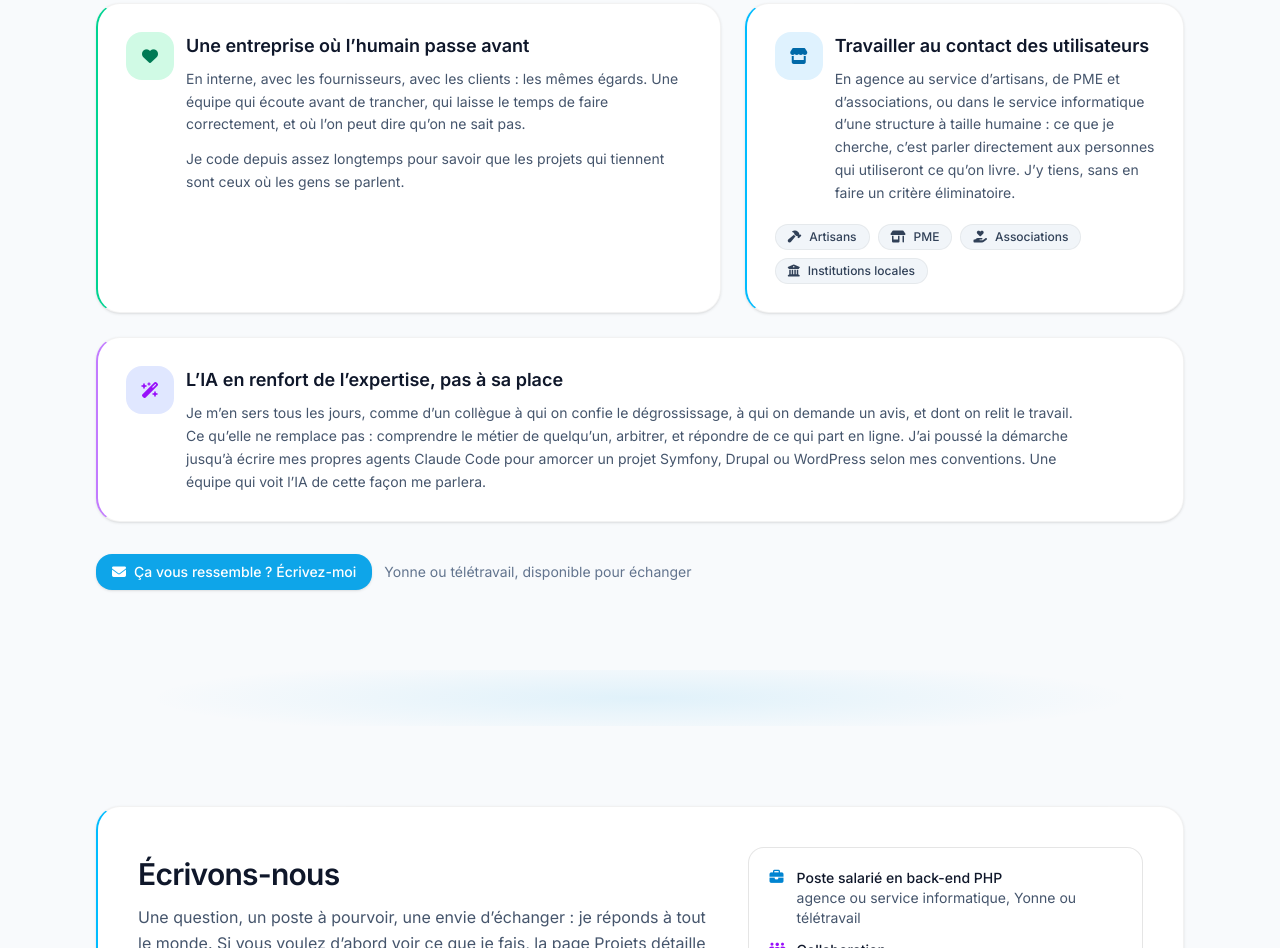
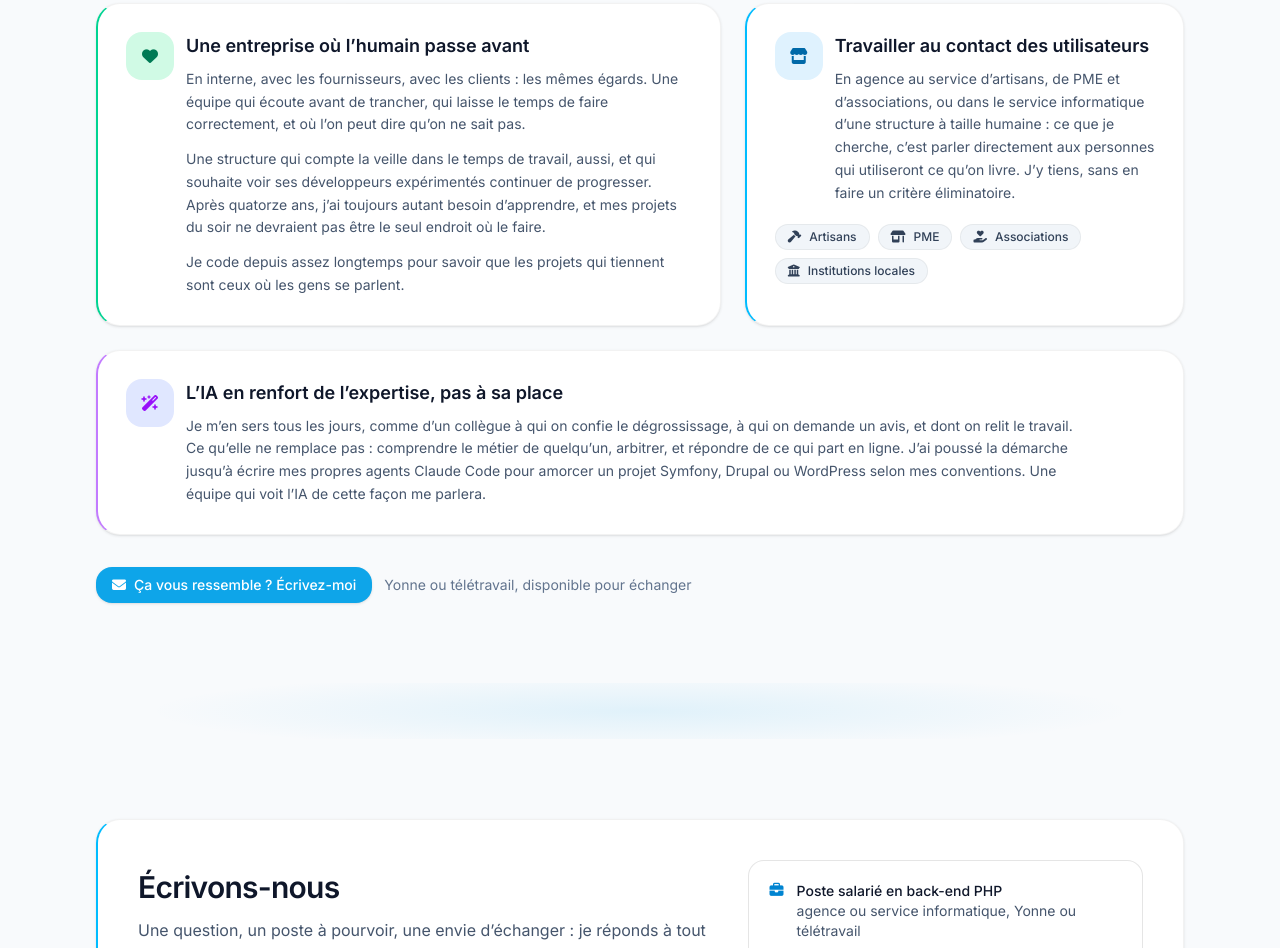
Before and after one commit to mmagny89/mmagny, a plain HTML site: page site/index.html in a window 1280 px wide. Shown: the part 7460-8408 px from the top of the page. Drawn offline with nearby package versions, Linux system fonts and the light colour scheme.

Commit message:
feat(site): dire que je cherche une structure qui laisse progresser
Le bloc énonçait le respect et l'écoute, mais rien sur les conditions de
la montée en compétences. C'est pourtant une attente concrète : que la
veille compte dans le temps de travail, et qu'une équipe souhaite voir
ses développeurs expérimentés continuer de progresser plutôt que de
tourner sur ce qu'ils savent déjà.

```diff
--- a/site/index.html
+++ b/site/index.html
@@ -1122,6 +1122,12 @@
                         correctement, et où l’on peut dire qu’on ne sait pas.
                     </p>
                     <p class="text-sm text-slate-600 mt-3 leading-relaxed">
+                        Une structure qui compte la veille dans le temps de travail, aussi, et qui
+                        souhaite voir ses développeurs expérimentés continuer de progresser. Après
+                        quatorze ans, j’ai toujours autant besoin d’apprendre, et mes projets du
+                        soir ne devraient pas être le seul endroit où le faire.
+                    </p>
+                    <p class="text-sm text-slate-600 mt-3 leading-relaxed">
                         Je code depuis assez longtemps pour savoir que les projets qui tiennent
                         sont ceux où les gens se parlent.
                     </p>
```
